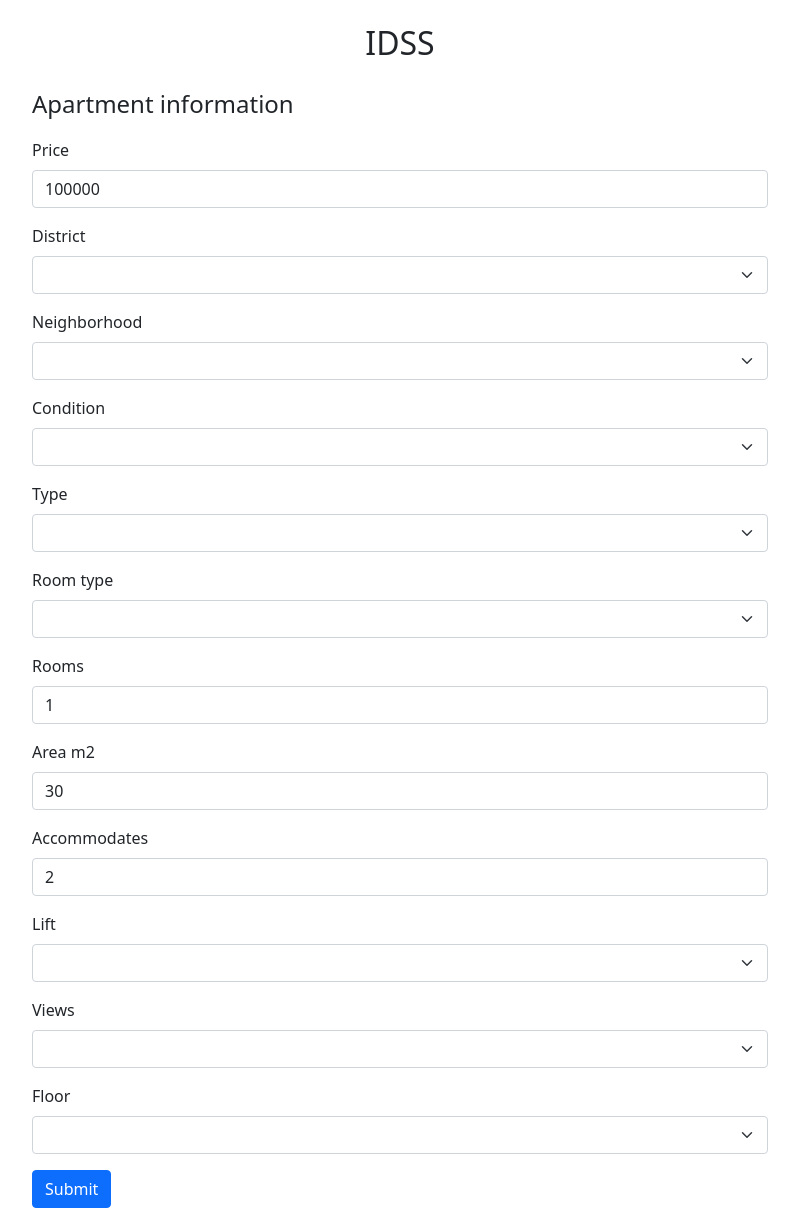
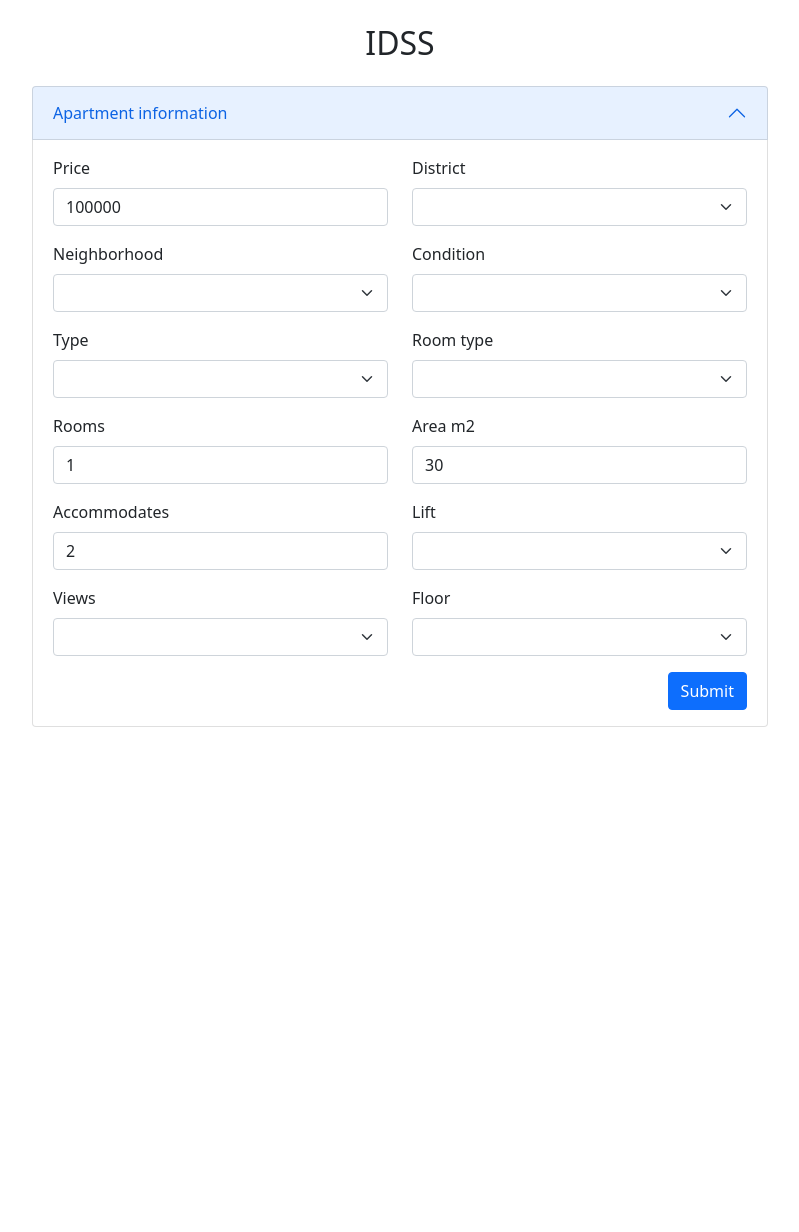
Before and after one commit to viktor-enzell/idss-project, a Django app: page / in a window 1280 px wide. Shown: the whole page, without its empty margins (240-1039 px from the left). After the commit the page ends 727 px from the top, so only its background shows below. Run offline with Django 3.2, Linux system fonts and the light colour scheme; lists and menus that the app fills with data are empty; parts of the project's set-up code (start-up, migrations or seed data) failed here and were passed over; some libraries are stand-ins or nearby versions.

Commit message:
Prettier UI for input.

```diff
--- /dev/null
+++ b/project/templates/form_fields.html
@@ -0,0 +1,23 @@
+<form action="/" method="get">
+  {% csrf_token %}
+  {{ apartment_info_form.non_field_errors }}
+
+  <div class="row">
+    {% for field in apartment_info_form %}
+      <div class="col-6 mb-3">
+        {{ field.errors }}
+        <label class="form-label" for="{{ field.auto_id }}">{{ field.label }}</label>
+        {{ field }}
+        {% if field.help_text %}
+          <div class="form-text">{{ field.help_text|safe }}</div>
+        {% endif %}
+      </div>
+    {% endfor %}
+  </div>
+
+  <div class="row text-end">
+    <div class="col">
+      <button type="submit" class="btn btn-primary">Submit</button>
+    </div>
+  </div>
+</form>
--- a/project/templates/index.html
+++ b/project/templates/index.html
@@ -6,23 +6,22 @@
 
     <h1 class="fs-2 text-center mb-4">IDSS</h1>
 
-    <p class="fs-4 mb-3">Apartment information</p>
-
-    <form action="/" method="get">
-      {% csrf_token %}
-      {{ apartment_info_form.non_field_errors }}
-      {% for field in apartment_info_form %}
-        <div class="mb-3">
-          {{ field.errors }}
-          <label class="form-label" for="{{ field.auto_id }}">{{ field.label }}</label>
-          {{ field }}
-          {% if field.help_text %}
-            <div class="form-text">{{ field.help_text|safe }}</div>
-          {% endif %}
+    <div class="accordion" id="accordionExample">
+      <div class="accordion-item">
+        <h2 class="accordion-header" id="headingOne">
+          <button class="accordion-button" type="button" data-bs-toggle="collapse" data-bs-target="#collapseOne"
+                  aria-expanded="true" aria-controls="collapseOne">
+            Apartment information
+          </button>
+        </h2>
+        <div id="collapseOne" class="accordion-collapse collapse show" aria-labelledby="headingOne"
+             data-bs-parent="#accordionExample">
+          <div class="accordion-body">
+            {% include "form_fields.html" %}
+          </div>
         </div>
-      {% endfor %}
-      <button type="submit" class="btn btn-primary">Submit</button>
-    </form>
+      </div>
+    </div>
 
     {% if prediction_made %}
       <p class="fs-4 my-3">Property analysis:</p>
```
